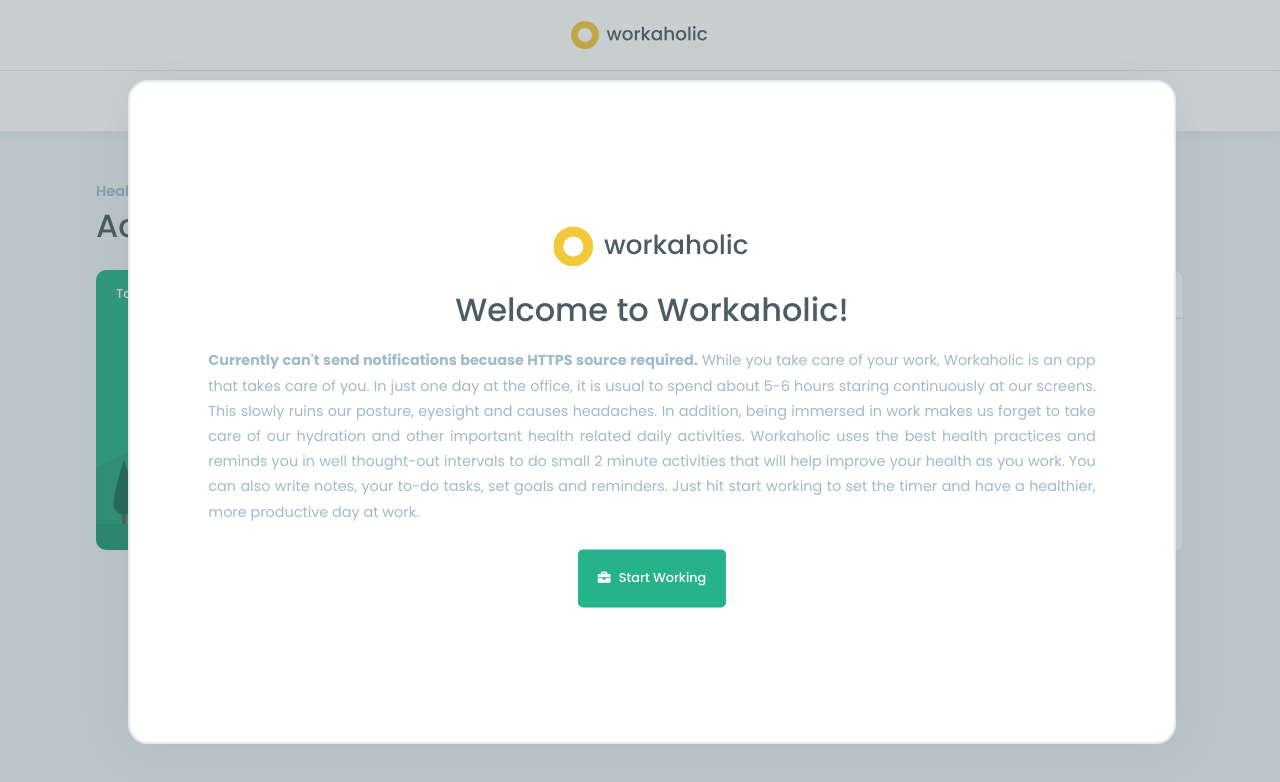
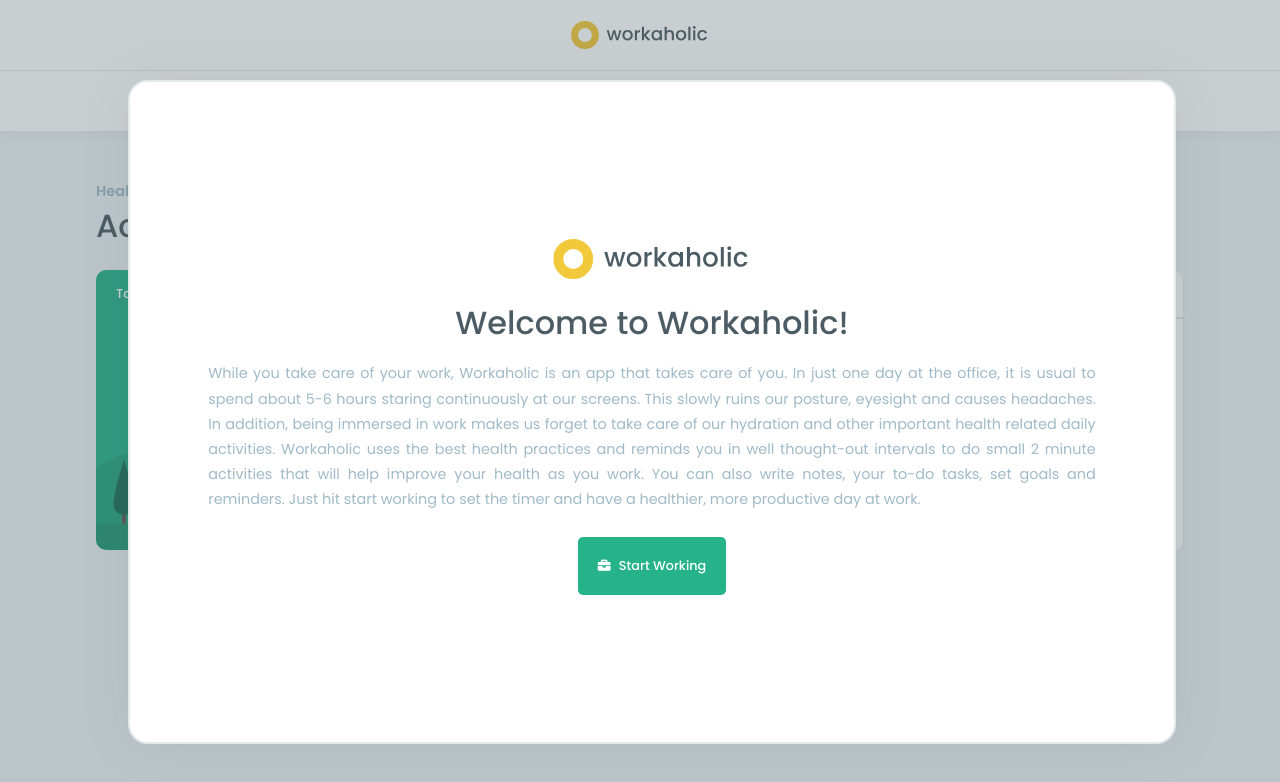
Before and after one commit to AbhinavThukral97/workaholic, a plain HTML site: page index.html in a window 1280 px wide. Drawn offline with nearby package versions, Linux system fonts and the light colour scheme.

Commit message:
HTTPs working

```diff
--- a/index.html
+++ b/index.html
@@ -93,7 +93,7 @@
 			<img src="img/logo.svg">
 		</div>
 		<h1>Welcome to Workaholic!</h1>
-		<p><b>Currently can't send notifications becuase HTTPS source required.</b> While you take care of your work, Workaholic is an app that takes care of you. In just one day at the office, it is usual to spend about 5-6 hours staring continuously at our screens. This slowly ruins our posture, eyesight and causes headaches. In addition, being immersed in work makes us forget to take care of our hydration and other important health related daily activities. Workaholic uses the best health practices and reminds you in well thought-out intervals to do small 2 minute activities that will help improve your health as you work. You can also write notes, your to-do tasks, set goals and reminders. Just hit start working to set the timer and have a healthier, more productive day at work.</p>
+		<p>While you take care of your work, Workaholic is an app that takes care of you. In just one day at the office, it is usual to spend about 5-6 hours staring continuously at our screens. This slowly ruins our posture, eyesight and causes headaches. In addition, being immersed in work makes us forget to take care of our hydration and other important health related daily activities. Workaholic uses the best health practices and reminds you in well thought-out intervals to do small 2 minute activities that will help improve your health as you work. You can also write notes, your to-do tasks, set goals and reminders. Just hit start working to set the timer and have a healthier, more productive day at work.</p>
 		<button class="start"><i class="fas fa-briefcase"></i> Start Working</button>
 		</div>
 	</div>
```
